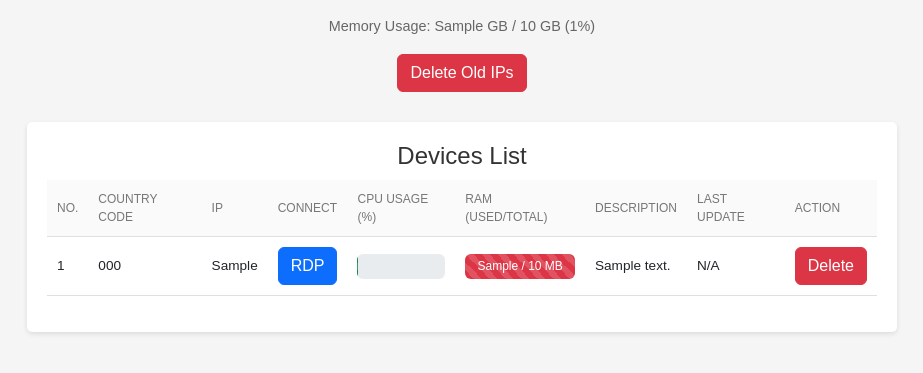
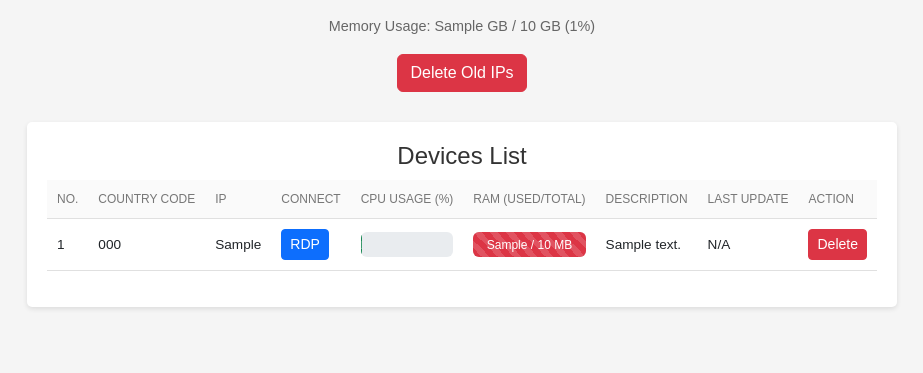
Before and after one commit to quyendang/QAPI, a FastAPI app: template templates/index.html in a window 1280 px wide. Shown: the part 194-567 px from the top of the page, without its empty margins (178-1101 px from the left). Run offline with FastAPI, Linux system fonts and the light colour scheme; the template is opened without the code that fills it: most values are stand-ins (such as "Sample title", 1, 10 or a date in 2020); some libraries are stand-ins or nearby versions.

Commit message:
Update index.html

```diff
--- a/templates/index.html
+++ b/templates/index.html
@@ -170,7 +170,7 @@
                         <td>{{ device.ip or 'N/A' }}</td>
                         <td>
                             {% if device.ip is not none %}
-                            <button type="button" onclick="createRDPFile('${device.ip}')" class="btn btn-primary btn-xs">RDP</button>
+                            <button type="button" onclick="createRDPFile('${device.ip}')" class="btn btn-primary btn-sm">RDP</button>
                             {% else %}
                             N/A
                             {% endif %}
@@ -219,7 +219,7 @@
                         <td>
                             <form action="/deleteDevice" method="delete">
                                 <input type="hidden" name="id" value="{{ device.id }}">
-                                <button type="submit" class="btn btn-danger btn-xs">Delete</button>
+                                <button type="submit" class="btn btn-danger btn-sm">Delete</button>
                             </form>
                         </td>
                     </tr>
```
